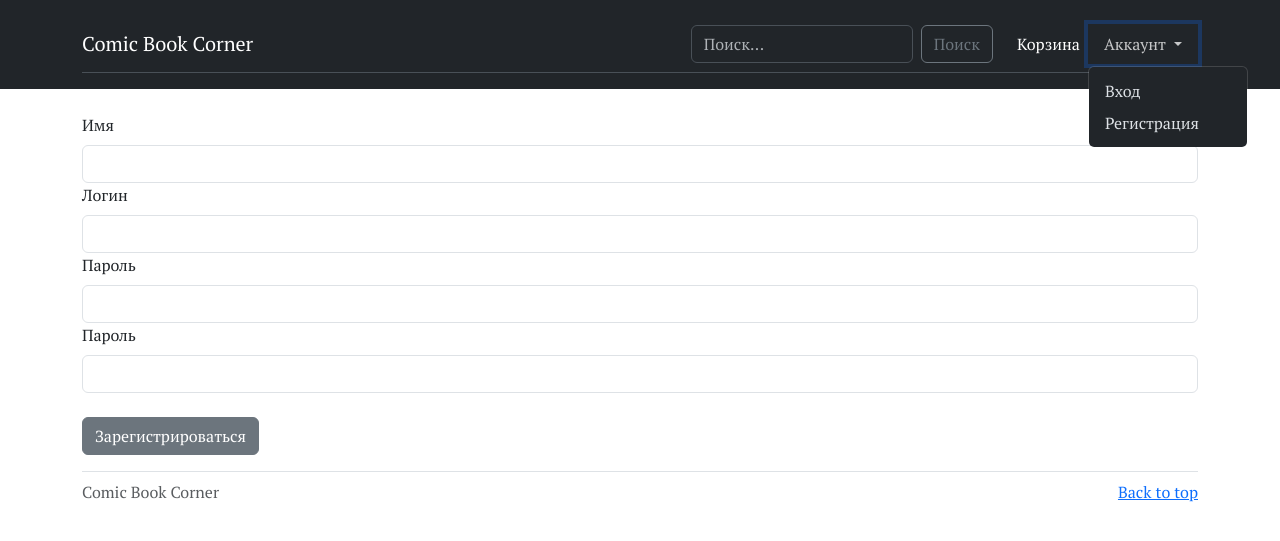
After one commit to TylerGray42/comic-book-corner, a Flask app: page /register in a window 1280 px wide, after a click on "Аккаунт". The commit adds this page. Shown: the top 541 px of the page. Run offline with Flask 3, Linux system fonts and the light colour scheme; some libraries are stand-ins or nearby versions.

Commit message:
Авторизация

```diff
--- /dev/null
+++ b/app/forms.py
@@ -0,0 +1,24 @@
+from flask_wtf import FlaskForm
+from wtforms import StringField, PasswordField, SubmitField, DateField, SelectField, SelectMultipleField, DecimalField
+from wtforms.validators import DataRequired, EqualTo, ValidationError
+from flask_wtf.file import FileField, FileRequired, FileAllowed
+from datetime import datetime
+from app.models import User
+
+
+class LoginForm(FlaskForm):
+    user_login = StringField("Логин", validators=[DataRequired()])
+    user_password = PasswordField("Пароль", validators=[DataRequired()])
+    submit = SubmitField("Войти")
+
+
+class RegisterForm(FlaskForm):
+    user_name = StringField("Имя", validators=[DataRequired()])
+    user_login = StringField("Логин", validators=[DataRequired()])
+    user_password = PasswordField("Пароль", validators=[DataRequired()])
+    user_cpassword = PasswordField("Пароль", validators=[DataRequired(), EqualTo("user_password", message="Passwords must match !")])
+    submit = SubmitField("Зарегистрироваться")
+
+    def validate_uname(self, user_name):
+        if User.query.filter_by(username=user_name.data).first():
+            raise ValidationError("Username already taken!")
--- a/app/routes/auth.py
+++ b/app/routes/auth.py
@@ -1,7 +1,79 @@
 from flask import Blueprint
+from flask import render_template, redirect, url_for, flash
+from flask_login import current_user, logout_user, login_user
+from flask_bcrypt import check_password_hash
+from sqlalchemy.exc import IntegrityError, SQLAlchemyError
+from app.forms import LoginForm, RegisterForm
+from app.models import User
+from app.extensions import db, bcrypt
 
 auth_bp = Blueprint('auth', __name__)
 
-@auth_bp.route('/login')
+@auth_bp.route('/login', methods=['POST', 'GET'])
 def login():
-    return 'Login page'
+
+    form = LoginForm()
+
+    if form.validate_on_submit():
+        try:
+            user = User.query.filter_by(login=form.user_login.data).first()
+            if check_password_hash(user.password, form.user_password.data):
+                login_user(user)
+                return redirect(url_for('main.index'))
+            else:
+                flash("Ошибка логина или пароля!", "danger")
+
+        except AttributeError as e:
+            print(str(e))
+            flash("Ошибка в логине пользователя", "danger")
+
+        except IntegrityError as e:
+            db.session.rollback()
+            print(str(e))
+            flash("Ошибка при входе в аккаунт", "danger")
+
+        except SQLAlchemyError as e:
+            db.session.rollback()
+            print(str(e))
+
+    return render_template('auth/login.html', user=current_user, form=form)
+
+
+@auth_bp.route('/register', methods=['POST', 'GET'])
+def register():
+
+    form = RegisterForm()
+
+    if form.validate_on_submit():
+        try:
+            user_name = form.user_name.data
+            user_login = form.user_login.data
+            user_password = form.user_password.data
+
+            newuser = User(
+                username=user_name,
+                login=user_login,
+                password = bcrypt.generate_password_hash(user_password),
+            )
+
+            db.session.add(newuser)
+            db.session.commit()
+            flash(f"Account Succesfully created", "success")
+            return redirect(url_for("auth.login"))
+
+        except IntegrityError as e:
+            db.session.rollback()
+            print(str(e))
+            flash("Ошибка при регистрации аккаунта", "danger")
+
+        except SQLAlchemyError as e:
+            db.session.rollback()
+            print(str(e))
+
+    return render_template('auth/register.html', user=current_user, form=form)
+
+
+@auth_bp.route('/logout')
+def logout():
+    logout_user()
+    return redirect(url_for('auth.login'))
--- /dev/null
+++ b/app/templates/auth/register.html
@@ -0,0 +1,33 @@
+{% extends 'main/base.html' %}
+
+{% block content %}
+
+<br />
+{% with messages=get_flashed_messages(with_categories=true) %}
+{% for category, message in messages %}
+<div class='alert alert-{{category}} text-center alert-dismissible fade show m-auto'>
+    {{ message }}
+    <button type="button" class="btn-close" data-bs-dismiss="alert" aria-label="Close"></button>
+</div>
+{% endfor %}
+{% endwith %}
+
+<form method="POST">
+    {{form.hidden_tag()}}
+
+    {{form.user_name.label(class="form-label")}}
+    {{form.user_name(class="form-control")}}
+    {{form.user_login.label(class="form-label")}}
+    {{form.user_login(class="form-control")}}
+    {{form.user_password.label(class="form-label")}}
+    {{form.user_password(class="form-control")}}
+    {{form.user_cpassword.label(class="form-label")}}
+    {{form.user_cpassword(class="form-control")}}
+    {% for error in form.user_cpassword.errors %}
+    {{ error }}
+    {% endfor%}
+    <br />
+    {{form.submit(class="btn btn-secondary")}}
+</form>
+
+{% endblock %}
--- a/app/templates/main/navbar.html
+++ b/app/templates/main/navbar.html
@@ -27,10 +27,10 @@
                         {% else %}
                         <li><a class="dropdown-item" href="#">Профиль</a></li>
                         {% endif %}
-                        <li><a class="dropdown-item" href="#">Выход</a></li>
+                        <li><a class="dropdown-item" href="{{ url_for('auth.logout') }}">Выход</a></li>
                         {% else %}
-                        <li><a class="dropdown-item" href="#">Вход</a></li>
-                        <li><a class="dropdown-item" href="#">Регистрация</a></li>
+                        <li><a class="dropdown-item" href="{{ url_for('auth.login') }}">Вход</a></li>
+                        <li><a class="dropdown-item" href="{{ url_for('auth.register') }}">Регистрация</a></li>
                         {% endif %}
                     </ul>
                 </li>
```
Also changed, not shown: app/templates/auth/login.html (added, +26 -0 lines).
